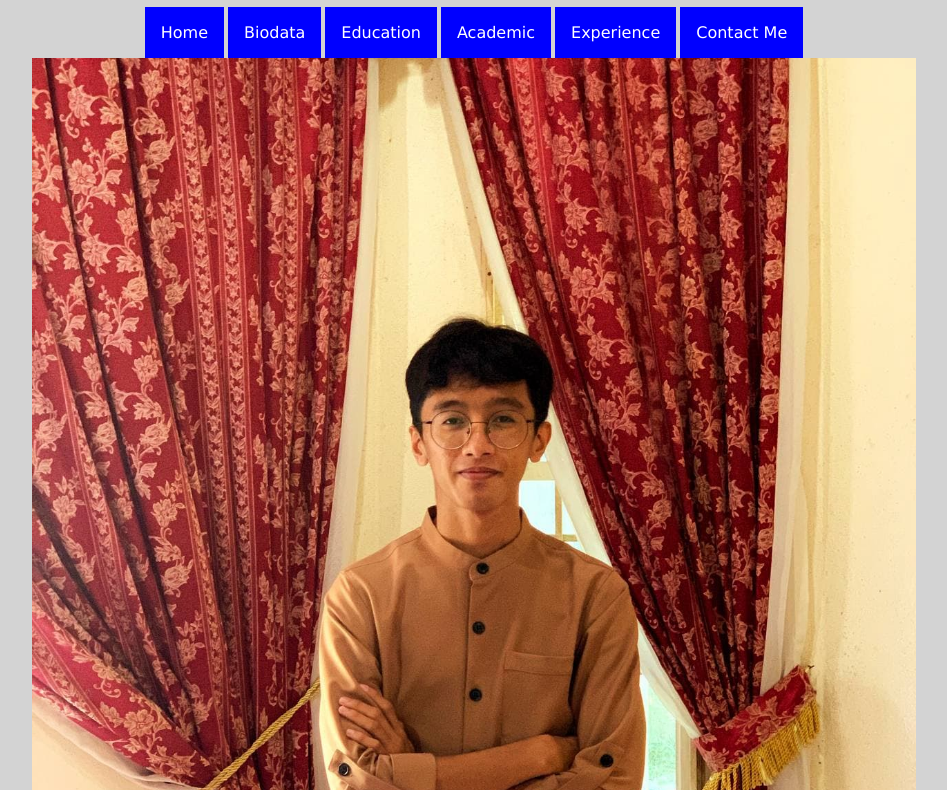
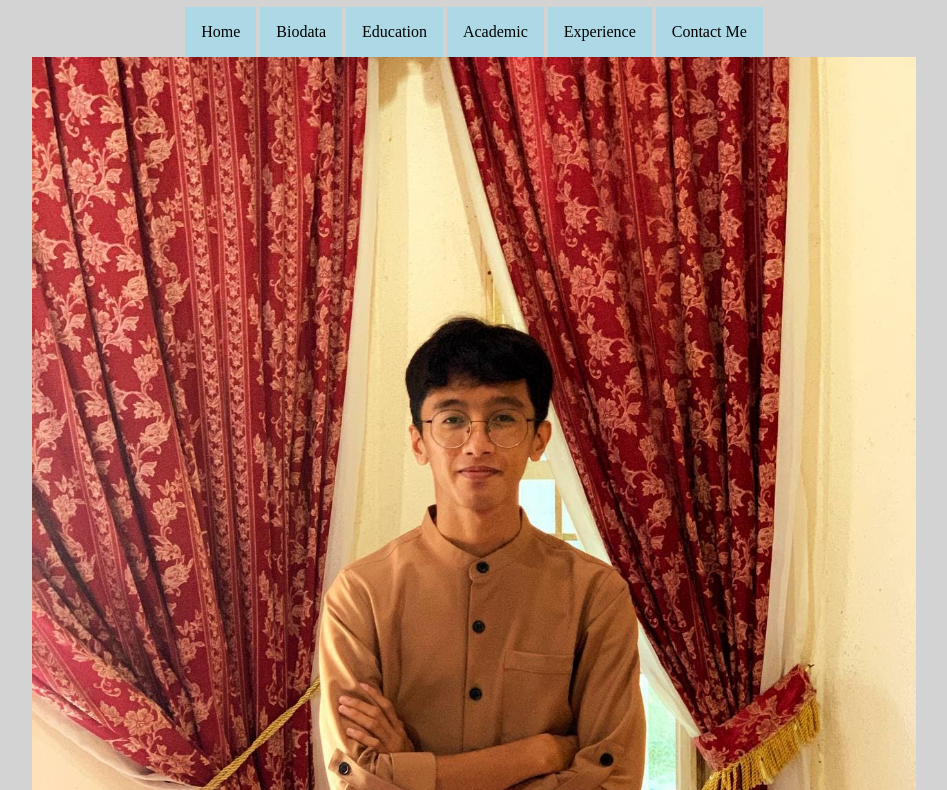
Before and after one commit to Falizi/hyperlink-tutorial, a plain HTML site: page index.html in a window 1280 px wide. Shown: the part 73-863 px from the top of the page, without its empty margins (166-1113 px from the left). Drawn offline with Linux system fonts and the light colour scheme.

Commit message:
Add files via upload

```diff
--- a/css/style.css
+++ b/css/style.css
@@ -5,26 +5,25 @@ body
 
 a:link, a:visited
 	{
-		background-color: blue;
-		color:white;
+		background-color: lightblue;
+		color:black;
 		text-decoration: none;
 		padding: 16px;
 		text-align: center;
 		display: inline-block;
-		font-family: verdana;
+		font-family: times-new roman;
 	}
-
 
 a:hover
 	{
-		color:red;
+		color:lightyellow;
 		background-color: orange;
 		text-decoration: underline;
 	}
 
 a:active
 	{
-		color: green;
-		background-color: yellow;
+		color: floralwhite;
+		background-color: red;
 		text-decoration: underline;
 	}
```
